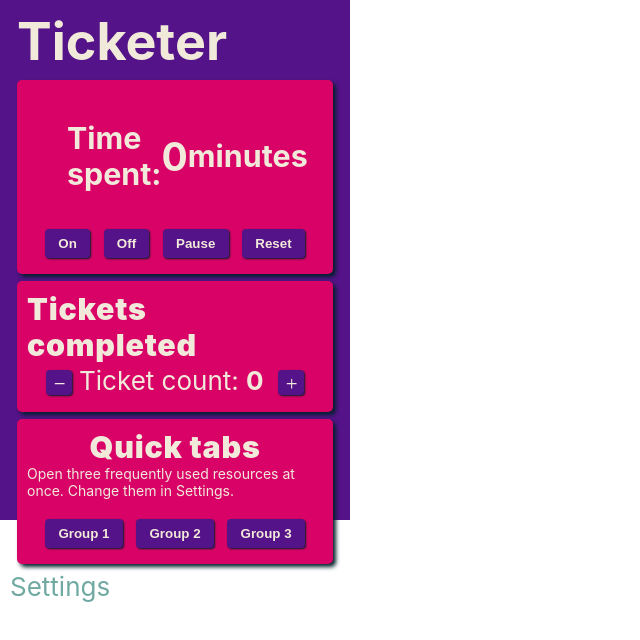
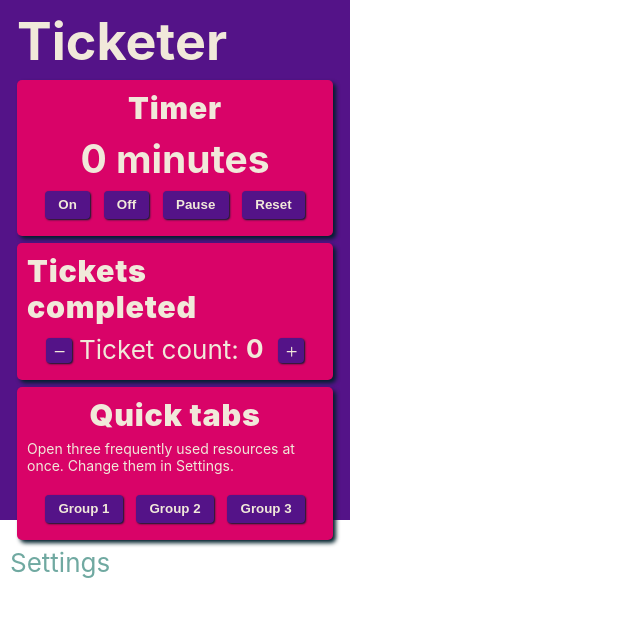
Before and after one commit to sandypockets/ticketer, a React (Create React App) app: page / in a window 1280 px wide. Shown: the top 640 px of the page, without its empty margins (0-640 px from the left). Built offline with nearby package versions, Linux system fonts and the light colour scheme.

Commit message:
Adjust card styling

```diff
--- a/src/components/Home.jsx
+++ b/src/components/Home.jsx
@@ -12,14 +12,12 @@ export default function Home({ ticketCount, increaseTicketCount, decreaseTicketC
   return (
     <div className="container">
       <div>
-
         <h1 className="title">Ticketer</h1>
         <div className="card">
+          <h3 className="flex-center cardTitle">Timer</h3>
           <div>
             <div className="elapsedTime">
-              <h3>Time spent:</h3>
-              <h2>{time ? time : 0}</h2>
-              <h3>{time !== 1 ? "minutes" : "minute"}</h3>
+              <h2>{time ? time : 0}{time !== 1 ? " minutes" : " minute"}</h2>
             </div>
           </div>
           <div className="buttonGroup">
@@ -37,7 +35,6 @@ export default function Home({ ticketCount, increaseTicketCount, decreaseTicketC
             </button>
           </div>
         </div>
-
         <div className="card">
           <h3 className="flex-center cardTitle">Tickets completed</h3>
           <div className="buttonGroup">
@@ -58,7 +55,6 @@ export default function Home({ ticketCount, increaseTicketCount, decreaseTicketC
             </div>
           </div>
         </div>
-
         <div className="card">
         <div className="flex-center">
           <h3 className="cardTitle">Quick tabs</h3>
--- a/src/main.css
+++ b/src/main.css
@@ -64,7 +64,7 @@ h1.title {
     margin: 0 0 0 7px;
 }
 h3.cardTitle {
-    margin: 0;
+    margin: 0 0 7px 0;
     font-weight: 900;
     letter-spacing: 0.025em;
 }
@@ -133,6 +133,10 @@ div.elapsedTime {
     align-items: center;
     padding: 0 40px;
 }
+
+div.elapsedTime > h2 {
+    margin: 2px auto;
+}
 /* END Timer */
 
 /* Quick tabs */
```
